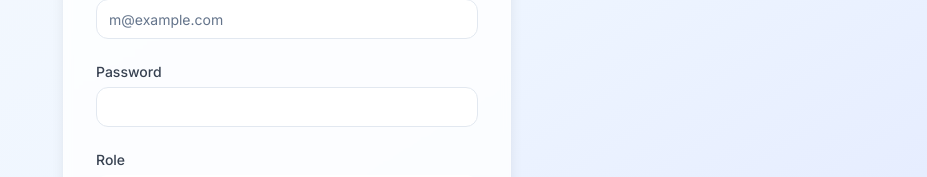
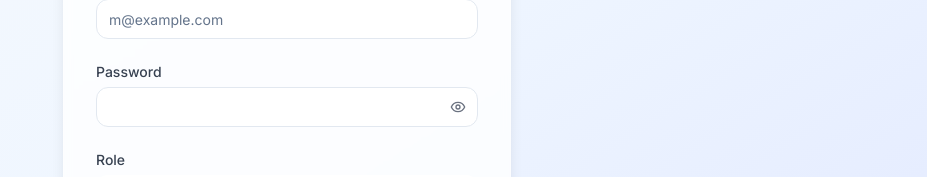
Before and after one commit to decet2025-sketch/certificates-learnings-2025, a Next.js app: page /auth/signin in a window 1280 px wide. Shown: the part 305-482 px from the top of the page, without its empty margins (353-1280 px from the left). Built offline with nearby package versions, Linux system fonts and the light colour scheme.

Commit message:
Update page.tsx

```diff
--- a/src/app/auth/signin/page.tsx
+++ b/src/app/auth/signin/page.tsx
@@ -4,6 +4,7 @@ import { useState } from 'react';
 import { useRouter } from 'next/navigation';
 import { Button } from '@/components/ui/button';
 import { Input } from '@/components/ui/input';
+import { PasswordInput } from '@/components/ui/password-input';
 import { Label } from '@/components/ui/label';
 import {
   Select,
@@ -166,9 +167,8 @@ export default function SignInPage() {
             <Label htmlFor="password" className="text-gray-700">
               Password
             </Label>
-            <Input
+            <PasswordInput
               id="password"
-              type="password"
               required
               value={password}
               onChange={(e) => setPassword(e.target.value)}
```
